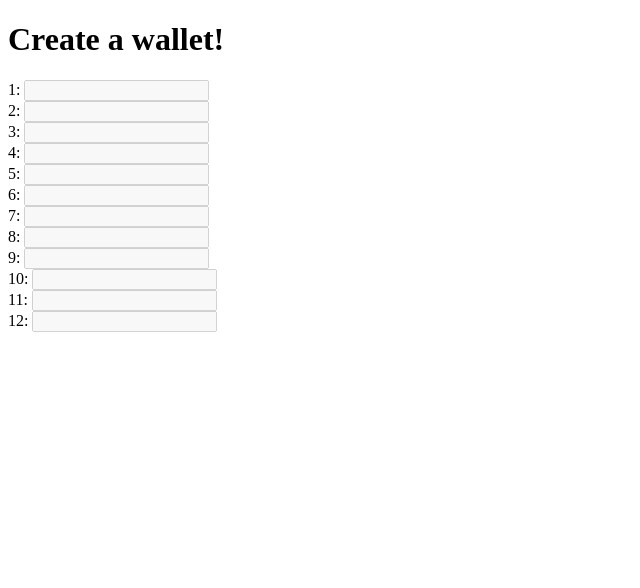
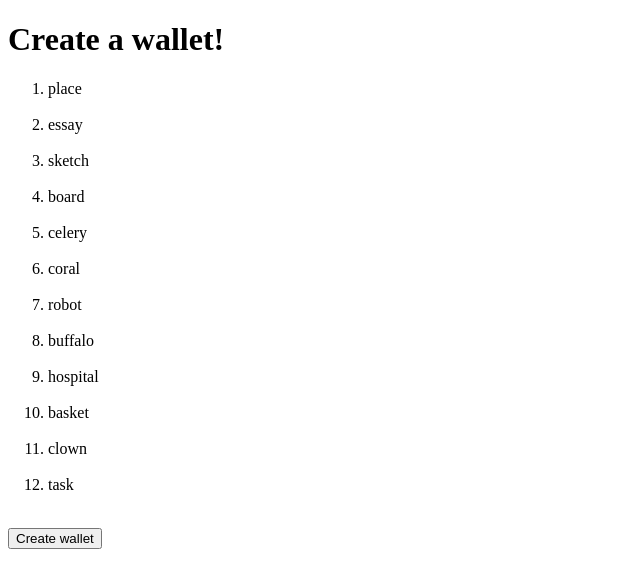
Before and after one commit to oscar-gom/bitcoin-simulator, a Flask app: page /create-wallet in a window 1280 px wide. Shown: the top 588 px of the page, without its empty margins (0-640 px from the left). Run offline with Flask 3, Linux system fonts and the light colour scheme.

Commit message:
feat: :hammer: present to user the 12 words in html

```diff
--- a/app.py
+++ b/app.py
@@ -47,10 +47,11 @@ def index():
 
 @app.route("/create-wallet", methods=["GET", "POST"])
 def create_wallet():
+    words = get_words()
     if request.method == "POST":
         pass
 
-    return render_template("createwallet.html")
+    return render_template("createwallet.html", words=words)
 
 
 if __name__ == "__main__":
--- a/templates/createwallet.html
+++ b/templates/createwallet.html
@@ -12,58 +12,15 @@
         <h1>Create a wallet!</h1>
         <form action="/create-wallet" method="post">
             <div>
-                <!-- First six words -->
                 <div>
-                    <div>
-                        <label for="word1">1:</label>
-                        <input type="text" name="word1" id="" disabled>
-                    </div>
-                    <div>
-                        <label for="word2">2:</label>
-                        <input type="text" name="word2" id="" disabled>
-                    </div>
-                    <div>
-                        <label for="word3">3:</label>
-                        <input type="text" name="word3" id="" disabled>
-                    </div>
-                    <div>
-                        <label for="word4">4:</label>
-                        <input type="text" name="word4" id="" disabled>
-                    </div>
-                    <div>
-                        <label for="word5">5:</label>
-                        <input type="text" name="word5" id="" disabled>
-                    </div>
-                    <!-- Last six words -->
-                    <div>
-                        <label for="word6">6:</label>
-                        <input type="text" name="word6" id="" disabled>
-                    </div>
-                    <div>
-                        <label for="word7">7:</label>
-                        <input type="text" name="word7" id="" disabled>
-                    </div>
-                    <div>
-                        <label for="word8">8:</label>
-                        <input type="text" name="word8" id="" disabled>
-                    </div>
-                    <div>
-                        <label for="word9">9:</label>
-                        <input type="text" name="word9" id="" disabled>
-                    </div>
-                    <div>
-                        <label for="word10">10:</label>
-                        <input type="text" name="word10" id="" disabled>
-                    </div>
-                    <div>
-                        <label for="word11">11:</label>
-                        <input type="text" name="word11" id="" disabled>
-                    </div>
-                    <div>
-                        <label for="word12">12:</label>
-                        <input type="text" name="word12" id="" disabled>
-                    </div>
+                    <ol>
+                        {% for word in words %}
+                        <li>{{ word }}</li>
+                        <br>
+                        {% endfor %}
+                    </ol>
                 </div>
+                <button type="submit">Create wallet</button>
             </div>
         </form>
     </div>
```
